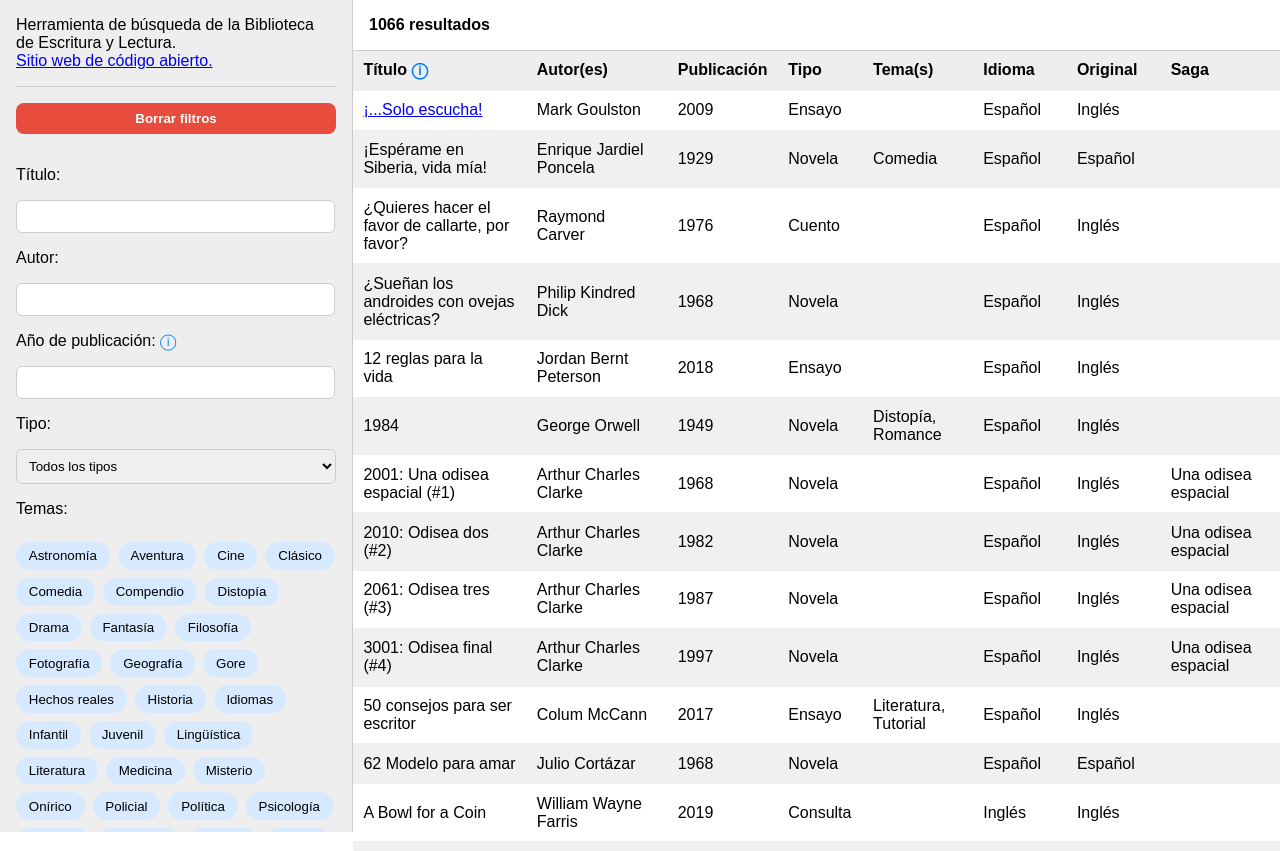
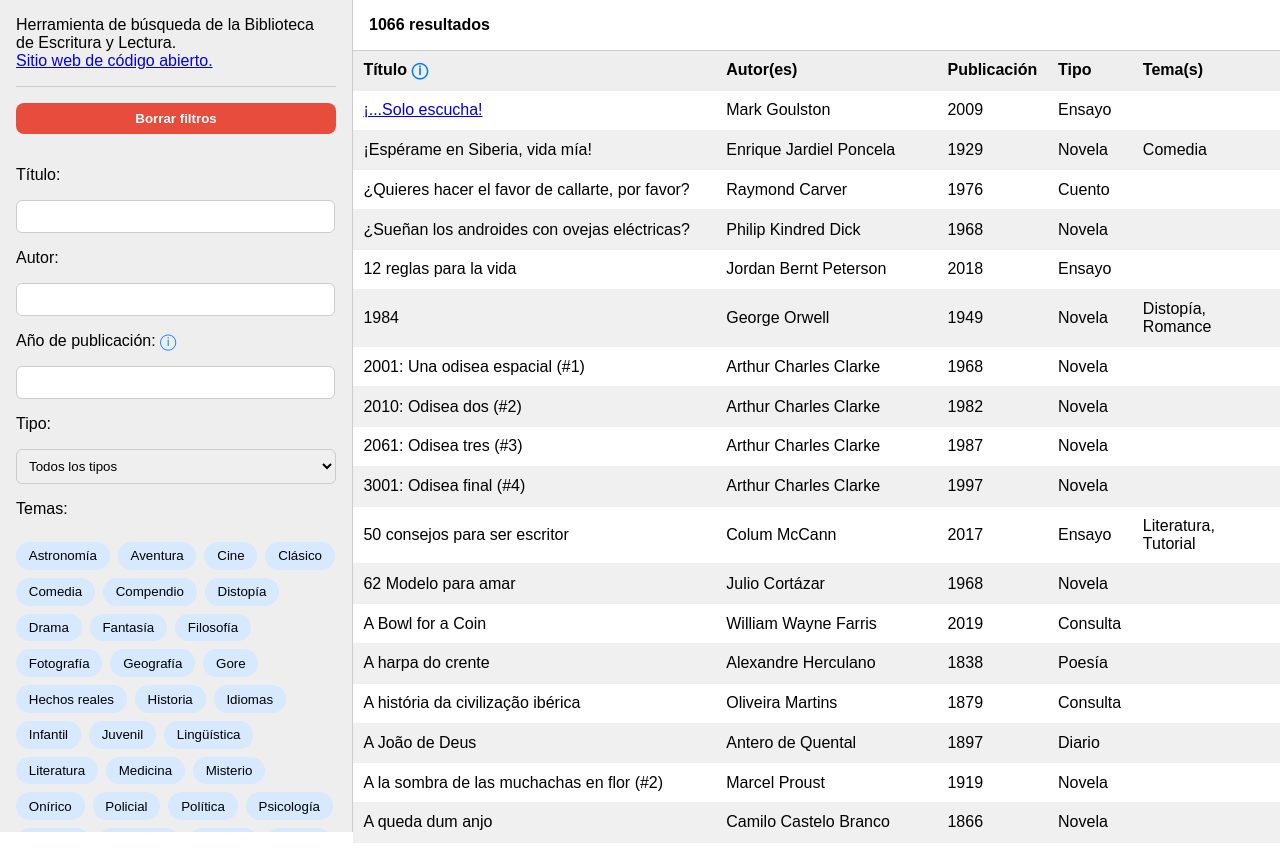
Before and after one commit to EscrituraYLectura/biblioteca, a Next.js app: page / in a window 1280 px wide. Built offline with nearby package versions, Linux system fonts and the light colour scheme; a web font is replaced by a local one.

Commit message:
Remove Language, Original, and Saga columns

```diff
--- a/components/TableFetch.tsx
+++ b/components/TableFetch.tsx
@@ -256,9 +256,6 @@ export default function TableFetch() {
                                 <th>Publicación</th>
                                 <th>Tipo</th>
                                 <th>Tema(s)</th>
-                                <th>Idioma</th>
-                                <th>Original</th>
-                                <th>Saga</th>
                             </tr>
                         </thead>
                         <tbody>
@@ -269,9 +266,6 @@ export default function TableFetch() {
                                 <td>{book.Publicación}</td>
                                 <td>{book.Tipo}</td>
                                 <td>{book.Tema}</td>
-                                <td>{book.Idioma}</td>
-                                <td>{book.Original}</td>
-                                <td>{book.Saga}</td>
                             </tr>
                             ))}
                         </tbody>
```
